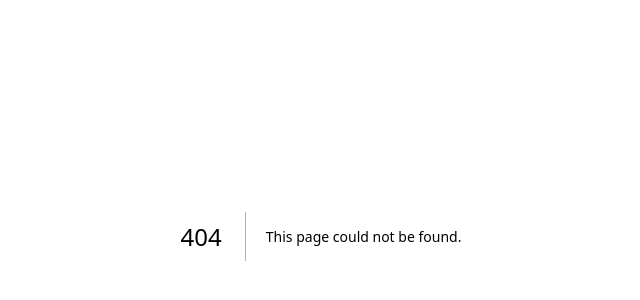
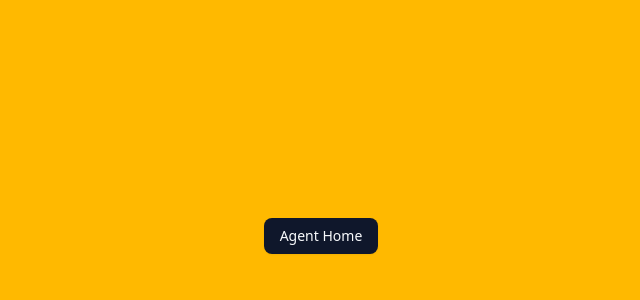
Before and after one commit to ahleksu/nexus-fe, a Next.js app: page /agent in a window 1280 px wide. Before the commit this address had no page. Shown: the part 164-464 px from the top of the page, without its empty margins (319-959 px from the left). Built offline with nearby package versions, Linux system fonts and the light colour scheme.

Commit message:
feat: add layout and home page components for Nexus Agent

```diff
--- /dev/null
+++ b/src/app/agent/(home)/layout.tsx
@@ -0,0 +1,16 @@
+import type { Metadata } from "next";
+
+export const metadata: Metadata = {
+  title: "Nexus Agent",
+  description: "Created by Team 9x3",
+};
+
+export default function HomeLayout({
+  children,
+}: Readonly<{
+  children: React.ReactNode;
+}>) {
+  return (
+        <>{children}</>
+  );
+}
--- /dev/null
+++ b/src/app/agent/(home)/page.tsx
@@ -0,0 +1,9 @@
+import {Button} from "@/components/ui/button";
+
+export default function Home() {
+  return (
+    <div className="h-screen bg-amber-400 container m-auto flex items-center justify-center">
+        <Button variant="default">Agent Home</Button>
+    </div>
+  );
+}
```
